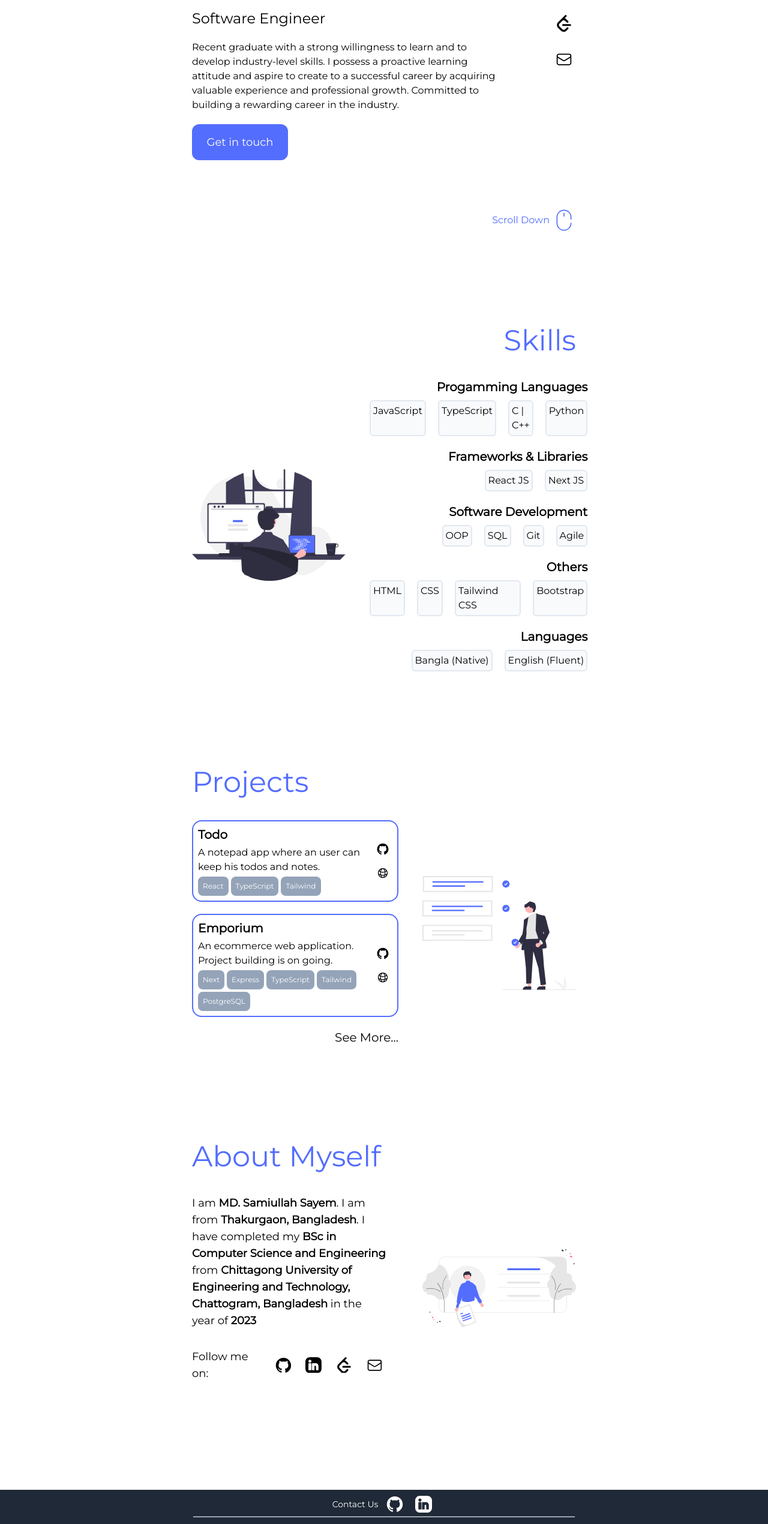
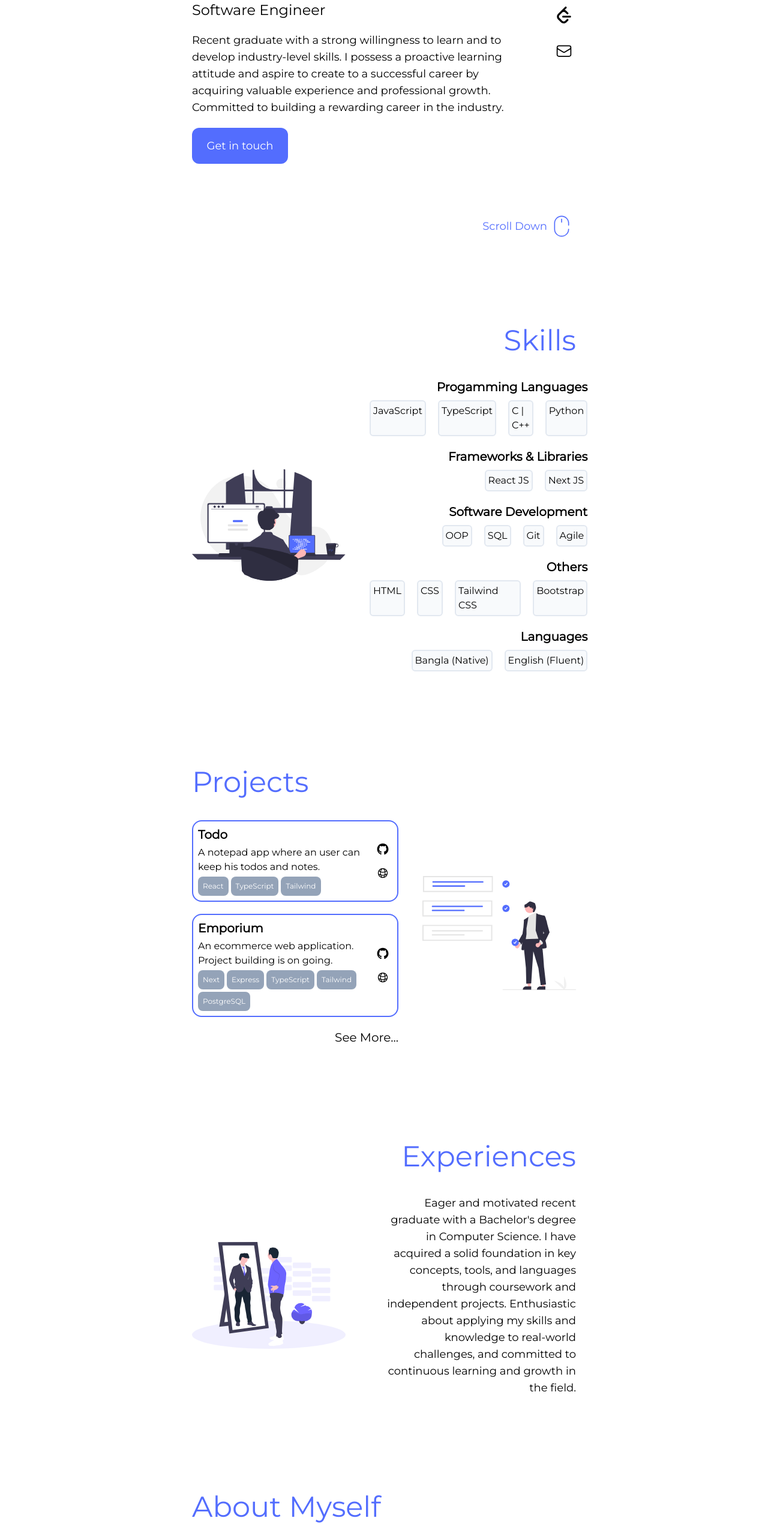
Before and after one commit to Sym-17/portfolio-next, a Next.js app: page / in a window 1280 px wide. Shown: the part 257-2797 px from the top of the page at 60% size. Built offline with nearby package versions, Linux system fonts and the light colour scheme.

Commit message:
Add experience section

```diff
--- a/src/app/page.tsx
+++ b/src/app/page.tsx
@@ -2,6 +2,7 @@ import AboutMyself from "@/components/AboutMyself";
 import HomePage from "../components/HomePage";
 import ProjectsForHomePage from "../components/ProjectsForHomePage";
 import Skills from "../components/Skills";
+import Experience from "@/components/Experience";
 
 export default function Home() {
   return (
@@ -12,6 +13,7 @@ export default function Home() {
       <HomePage />
       <Skills />
       <ProjectsForHomePage />
+      <Experience />
       <AboutMyself />
     </main>
   );
--- /dev/null
+++ b/src/components/Experience.tsx
@@ -0,0 +1,37 @@
+import React from "react";
+import careerProgressSVG from "../../public/career_progress.svg";
+import Image from "next/image";
+import SkillDetails from "./SkillDetails";
+import SectionLayoutOfHomePage from "./SectionShellOfHomePage";
+
+const Experience = () => {
+  return (
+    <SectionLayoutOfHomePage
+      title="Experiences"
+      id="experiences"
+      placementOfTitle="right"
+    >
+      <div className="flex flex-col-reverse sm:flex-row justify-between gap-16 items-center w-full">
+        <Image
+          src={careerProgressSVG}
+          width={1}
+          height={1}
+          alt=""
+          className="w-4/6 sm:w-2/5"
+        />
+        <div className="flex flex-col gap-5 items-end w-full">
+          <p className="text-end text-sm md:text-base xl:text-lg">
+            Eager and motivated recent graduate with a {"Bachelor's"} degree in
+            Computer Science. I have acquired a solid foundation in key
+            concepts, tools, and languages through coursework and independent
+            projects. Enthusiastic about applying my skills and knowledge to
+            real-world challenges, and committed to continuous learning and
+            growth in the field.
+          </p>
+        </div>
+      </div>
+    </SectionLayoutOfHomePage>
+  );
+};
+
+export default Experience;
--- a/src/components/Footer.tsx
+++ b/src/components/Footer.tsx
@@ -3,6 +3,7 @@ import LinkedInIcon from "./LinkedInIcon";
 import Image from "next/image";
 import GithubIcon from "./GithubIcon";
 import IconShell from "./IconShell";
+import { EnvelopeIcon } from "@heroicons/react/24/outline";
 
 export default function Footer() {
   return (
@@ -10,8 +11,8 @@ export default function Footer() {
       <div className="flex-col justify-center gap-0 text-white w-5/6 sm:w-2/3 md:w-7/12 xl:w-1/2">
         <div className="flex justify-center items-center gap-2 border-gray-400 border-b-2 w-full">
           <h1 className="text-center text-xs lg:text-sm">Contact Us</h1>
-          <IconShell link="https://github.com/Sym-17">
-            <GithubIcon color="#fff" />
+          <IconShell link="mailto:sayemsami7@gmail.com">
+            <EnvelopeIcon className="text-white" />
           </IconShell>
           <IconShell link="https://www.linkedin.com/in/md-samiullah-sayem/">
             <LinkedInIcon color="#fff" />
--- a/src/components/HomePage.tsx
+++ b/src/components/HomePage.tsx
@@ -15,8 +15,10 @@ const HomePage = () => {
           <header className="text-2xl md:text-3xl xl:text-5xl font-medium text-[#536DFE]">
             MD. Samiullah Sayem
           </header>
-          <p className="text-lg xl:text-2xl">Software Engineer</p>
-          <p className="text-xs xl:text-base">
+          <p className="text-lg md:text-xl xl:text-2xl font-medium">
+            Software Engineer
+          </p>
+          <p className="text-sm md:text-base xl:text-lg">
             Recent graduate with a strong willingness to learn and to develop
             industry-level skills. I possess a proactive learning attitude and
             aspire to create to a successful career by acquiring valuable
@@ -44,8 +46,13 @@ const HomePage = () => {
           </IconShell>
         </div>
       </div>
-      <Link href="#skills" className="flex items-center ml-auto gap-1">
-        <p className="text-[#536DFE]">Scroll Down</p>
+      <Link
+        href="#skills"
+        className="flex items-center ml-auto gap-1 p-1 rounded-xl"
+      >
+        <p className="text-[#536DFE] text-sm md:text-base xl:text-lg">
+          Scroll Down
+        </p>
         <div className="w-10 h-10 cursor-pointer">
           <MouseIcon color="#536DFE" />
         </div>
--- a/src/components/Nav.tsx
+++ b/src/components/Nav.tsx
@@ -25,8 +25,8 @@ const Nav = () => {
   const pathname = usePathname();
   return (
     <div className="w-full flex items-center justify-center fixed top-0 bg-white border-b-2">
-      <div className="flex justify-between items-center w-5/6 sm:w-2/3 md:w-7/12 xl:w-1/2 pt-6 pb-6  border-b-slate-100">
-        <Bars3BottomLeftIcon className="w-8 text-[#536DFE] md:hidden" />
+      <div className="flex justify-between items-center w-5/6 sm:w-2/3 md:w-7/12 xl:w-1/2 pt-2 pb-2 md:pt-4 md:pb-4 xl:pt-6 xl:pb-6  border-b-slate-100">
+        <Bars3BottomLeftIcon className="w-6 sm:w-8 text-[#536DFE] md:hidden" />
         <div className="hidden md:flex justify-between items-center ml-auto gap-5 xl:gap-10">
           {navTitles.map((title) => {
             return (
@@ -41,8 +41,12 @@ const Nav = () => {
               </Link>
             );
           })}
-          <MoonIcon className="w-5 xl:w-9 p-1 xl:p-2 bg-gray-200 hover:bg-slate-300 rounded-full cursor-pointer" />
+          <MoonIcon className="w-5 xl:w-9 p-1 xl:p-2 bg-gray-100 hover:bg-slate-200 rounded-full cursor-pointer" />
           {/* <SunIcon className="w-9 p-2 bg-gray-200 hover:bg-slate-300 rounded-full cursor-pointer" /> */}
+        </div>
+        <div className="">
+          <MoonIcon className="w-6 sm:w-8 md:hidden p-1 bg-gray-100 hover:bg-slate-200 rounded-full cursor-pointer" />
+          {/* <SunIcon className="w-6 sm:w-8 p-2 bg-gray-200 hover:bg-slate-300 rounded-full cursor-pointer" /> */}
         </div>
       </div>
     </div>
```
Also changed, not shown: public/career_progress.svg (added).
